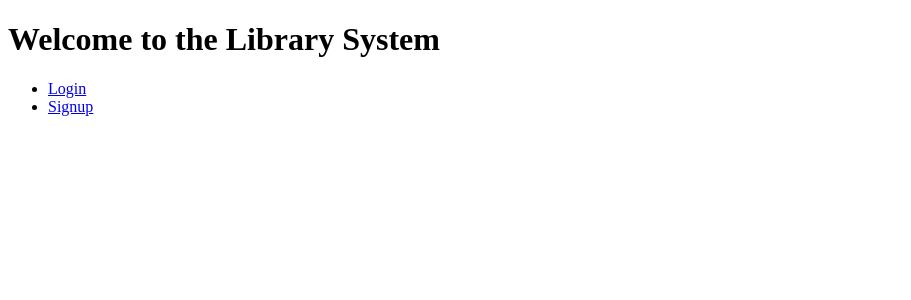
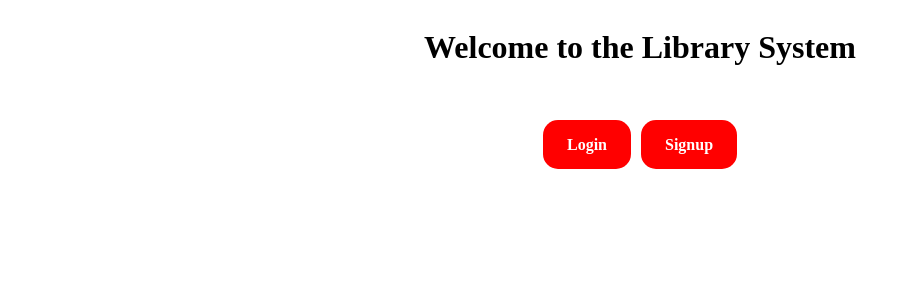
Before and after one commit to 51Hypers/AppDevProject---I, a Flask app: page / in a window 1280 px wide. Shown: the top 300 px of the page, without its empty margins (0-911 px from the left). Run offline with Flask 3, Linux system fonts and the light colour scheme.

```diff
--- /dev/null
+++ b/static/styles/home_styles.css
@@ -0,0 +1,30 @@
+body {
+  display: flex;
+  flex-direction: column;
+  justify-content: center;
+  align-items: center;
+}
+
+ul {
+  display: flex;
+  flex-direction: row;
+  list-style: none;
+  padding: 0;
+  margin: 3rem 0;
+  gap: 10px;
+}
+
+a {
+  background-color: red;
+  padding: 1rem 1.5rem;
+  border-radius: 15px;
+  text-decoration: none;
+  color: white;
+  font-weight: bold;
+  transition: 0.3s ease all;
+}
+
+a:hover {
+  background-color: #ff4d4d;
+  padding: 1.2rem 1.7rem;
+}
--- a/templates/home_page/index.html
+++ b/templates/home_page/index.html
@@ -5,6 +5,7 @@
     <meta http-equiv="X-UA-Compatible" content="IE=edge" />
     <meta name="viewport" content="width=device-width, initial-scale=1.0" />
     <title>Library System</title>
+    <link rel="stylesheet" href="static/styles/home_styles.css">
   </head>
   <body>
     <h1>Welcome to the Library System</h1>
--- a/templates/home_page/login.html
+++ b/templates/home_page/login.html
@@ -1,5 +1,6 @@
 <!DOCTYPE html>
 <html lang="en">
+<link rel="stylesheet" href="static/styles/login.css">
 <head>
     <meta charset="UTF-8">
     <title>Login</title>
@@ -30,11 +31,11 @@
 
     <form action="/login" method="post">
         <div class="form-group">
-            <label for="username">Username:</label>
+            <label for="username">Username</label>
             <input type="text" id="username" name="username" required>
         </div>
         <div class="form-group">
-            <label for="password">Password:</label>
+            <label for="password">Password</label>
             <input type="password" id="password" name="password" required>
         </div>
         <button type="submit">Login</button>
```
Also changed, not shown: static/styles/login.css (added, +73 -0 lines), templates/admin/admin_styles.css (added), 1 other file.
